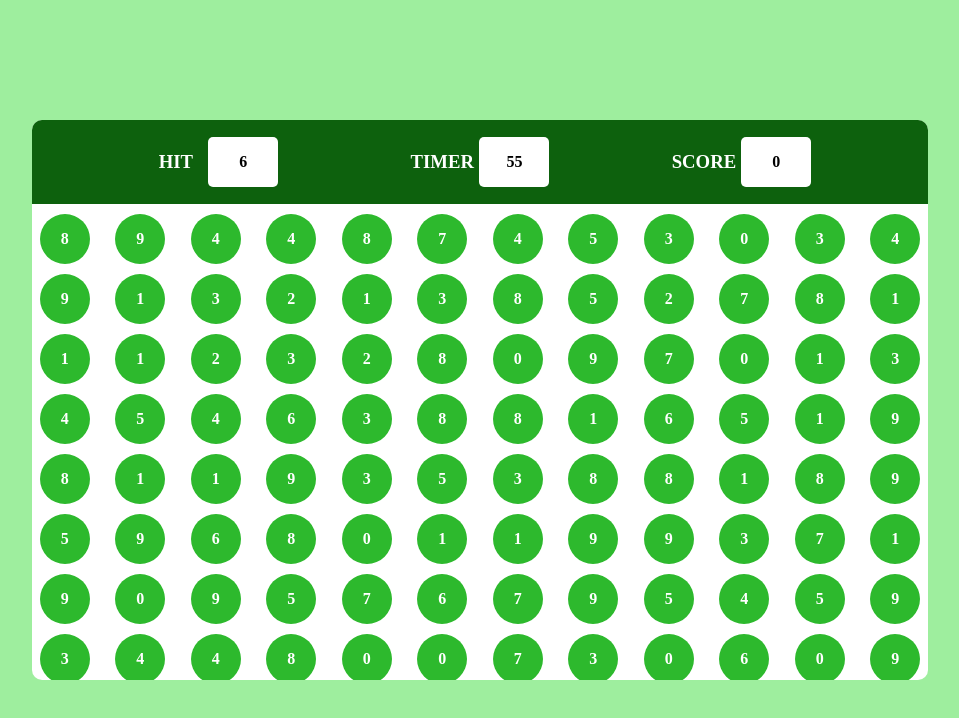
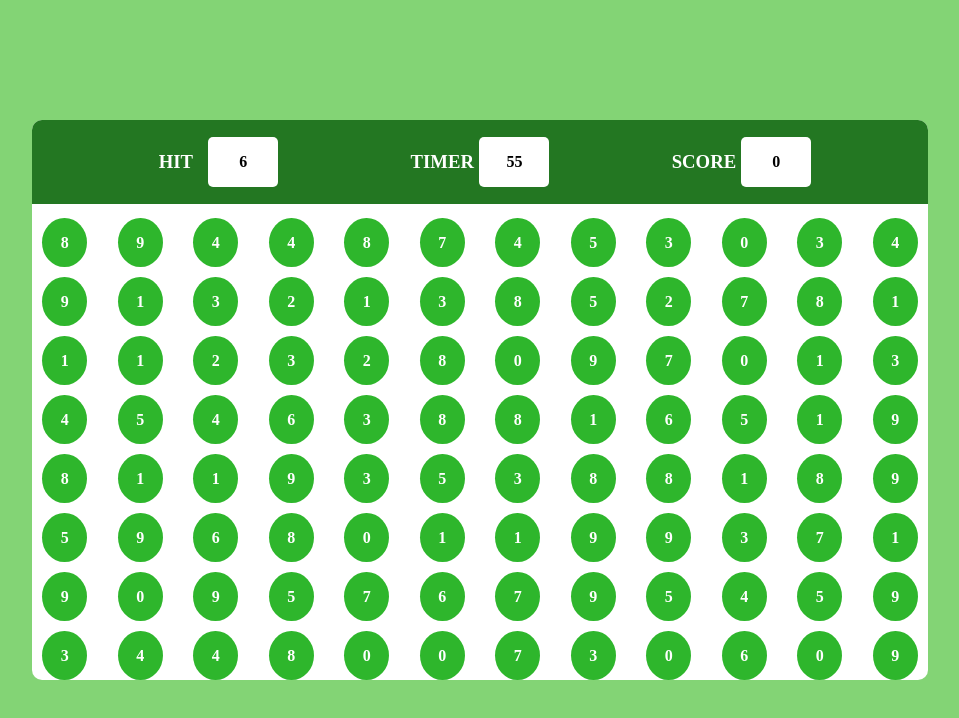
Before and after one commit to GitVishu/Bubble-Game, a plain HTML site: page index.html in a window 1280 px wide. Shown: the whole page, without its empty margins (160-1119 px from the left). Drawn offline with Linux system fonts and the light colour scheme.

Commit message:
Updated style and bubbles

```diff
--- a/script.js
+++ b/script.js
@@ -40,6 +40,10 @@ document.querySelector("#mid").addEventListener("click", function(details) {
         makeBubble();
         getHit();
     }
+    else{
+        details.target.style.backgroundColor = "red"
+        window.location.reload()
+    }
 })
 
 getHit();
--- a/style.css
+++ b/style.css
@@ -6,7 +6,12 @@
 html,body{
     width: 100vw;
     height: 100vh;
-    background-color: rgb(158, 238, 158);
+    /* background: #355C7D;
+    background: -webkit-linear-gradient(to right, #C06C84, #6C5B7B, #355C7D);
+    background: linear-gradient(to right, #C06C84, #6C5B7B, #355C7D); W3C, IE 10+/ Edge, Firefox 16+, Chrome 26+, Opera 12+, Safari 7+ */
+
+
+    background-color: #83D475;
     display: flex;
     justify-content: center;
     align-items: center;
@@ -23,7 +28,7 @@ html,body{
     height: 15%;
     width: 100%;
     color: white;
-    background-color: rgb(13, 97, 13);
+    background-color: #237722;
     display: flex;
     justify-content: center;
     align-items: center;
@@ -52,7 +57,7 @@ html,body{
     background-color: white;
 }
 #mid{
-     width: 100%;
+    width: 100%;
     height: calc(100% - 70px);
     display: flex;
     flex-direction: column;
@@ -66,17 +71,17 @@ html,body{
     align-items: center;
     justify-content: center;
     font-weight: 600;
-    height: 50px;
-    width: 50px;
+    height: 10%;
+    width: 5%;
     color: white;
-    background-color: rgb(45, 185, 45);
+    background-color: #2EB62C;
     border-radius: 50%;
 }
 
 
 #bubble:hover{
     cursor: pointer;
-    background-color:  rgb(24, 151, 24);
+    background-color:  rgb(31, 97, 31);
 }
 h3{
     text-align: center;
```
